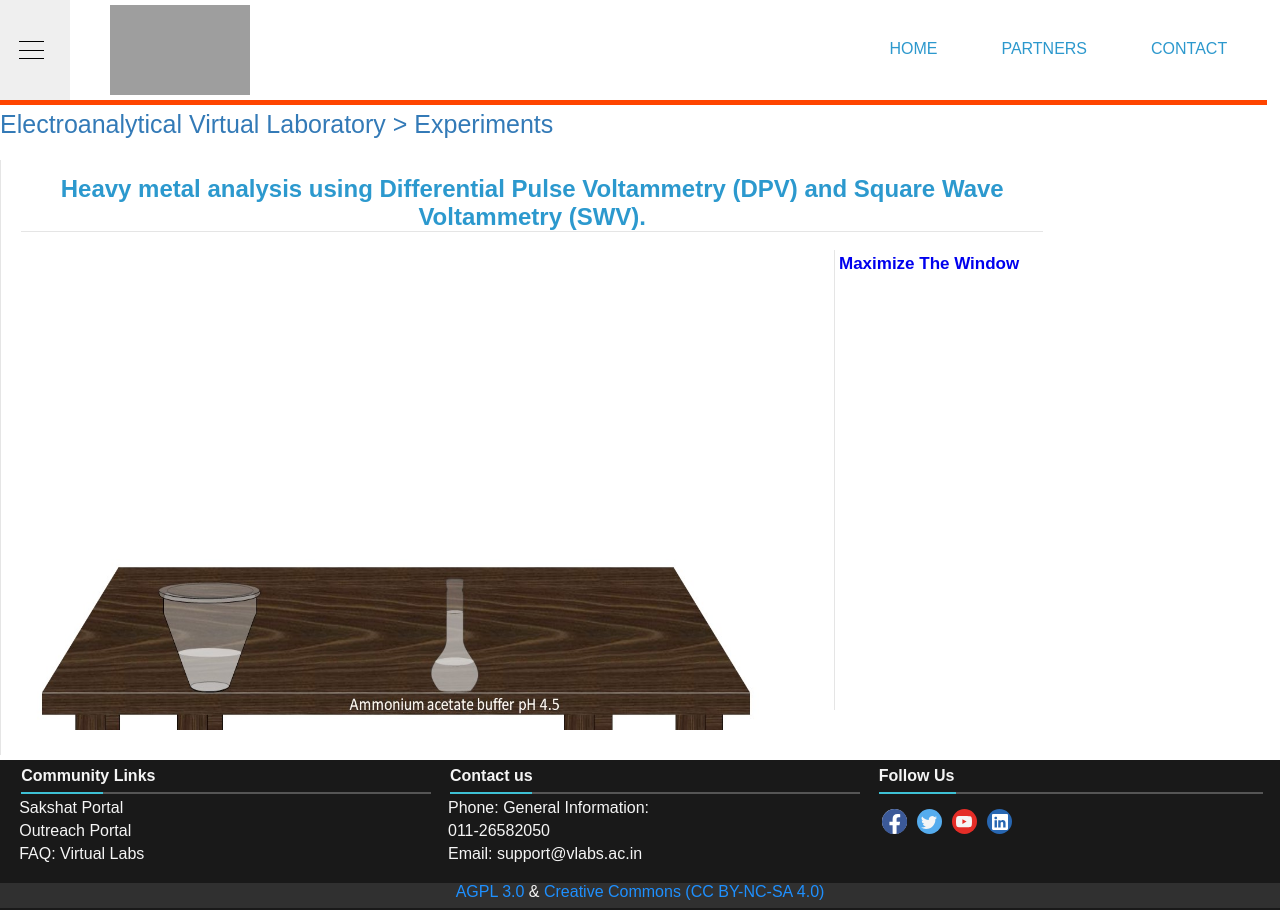
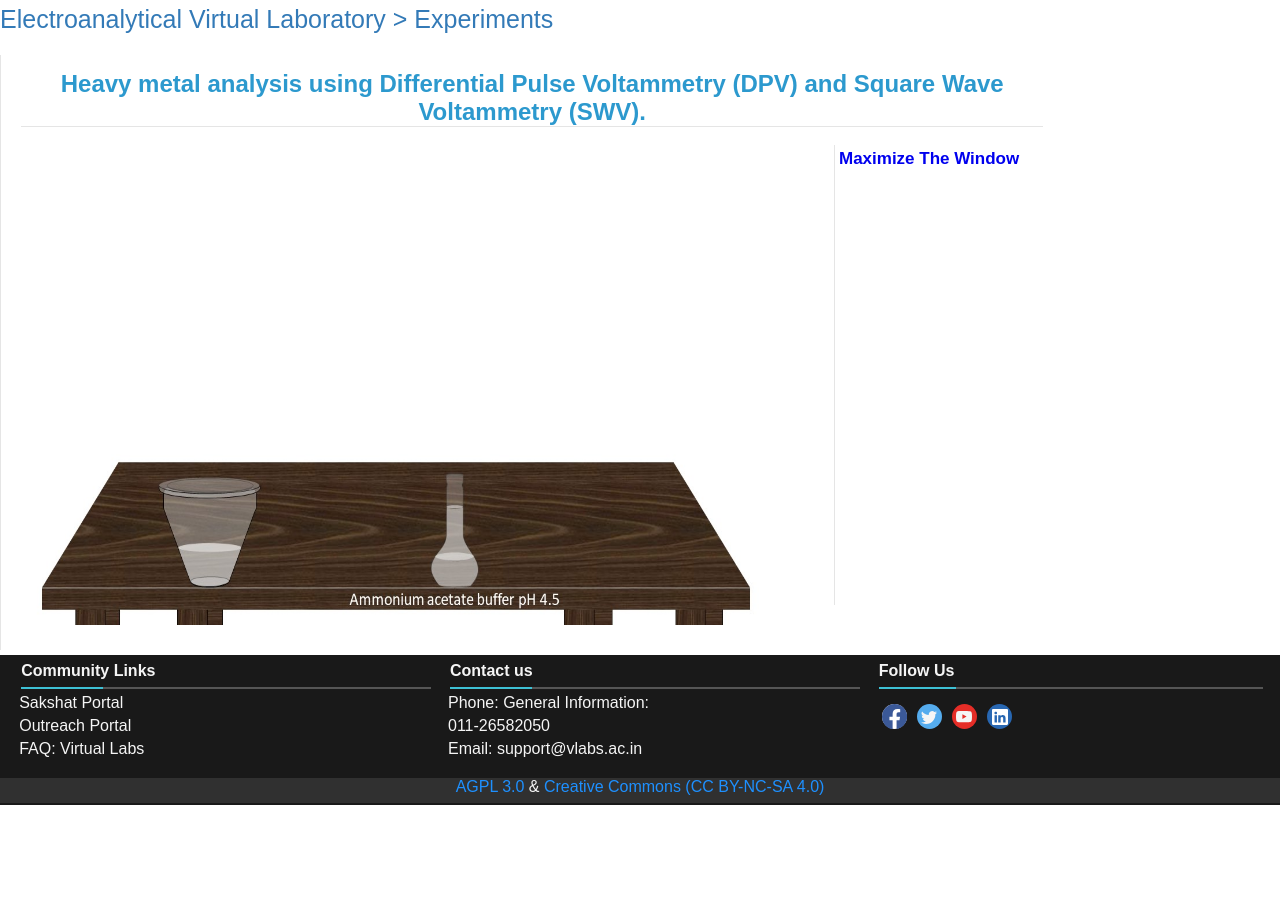
Before and after one commit to virtual-labs/exp-differential-pulse-voltammetry-dei, a plain HTML site: page experiment/simulation/index.html in a window 1280 px wide. After the commit the page ends 805 px from the top, so only its background shows below. Drawn offline with Linux system fonts and the light colour scheme; grey boxes are pictures that could not be loaded.

Commit message:
Update main.css

```diff
--- a/experiment/simulation/css/main.css
+++ b/experiment/simulation/css/main.css
@@ -1,5 +1,5 @@
 #header{
-	dispaly: none;
+	display: none;
 background-color: white;
 height: 100px;
 width: 99vw;
```
